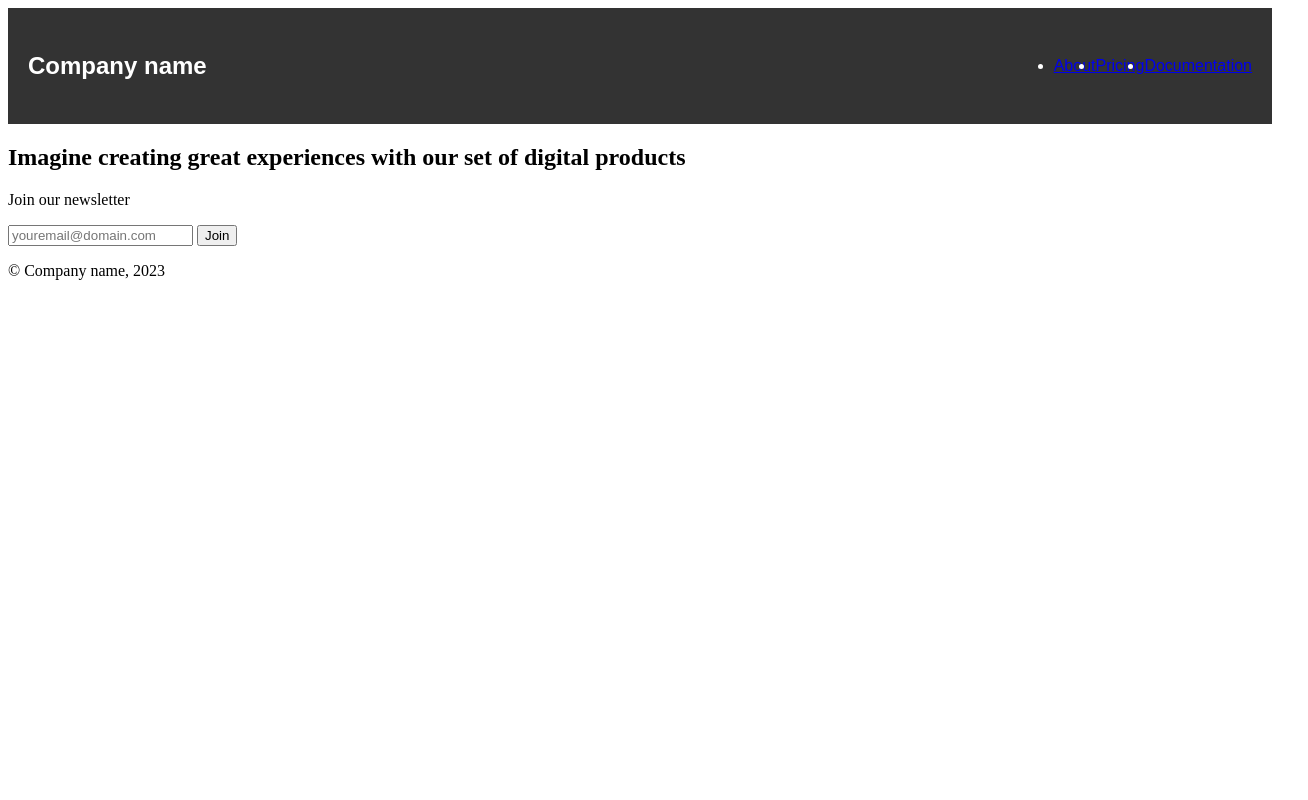
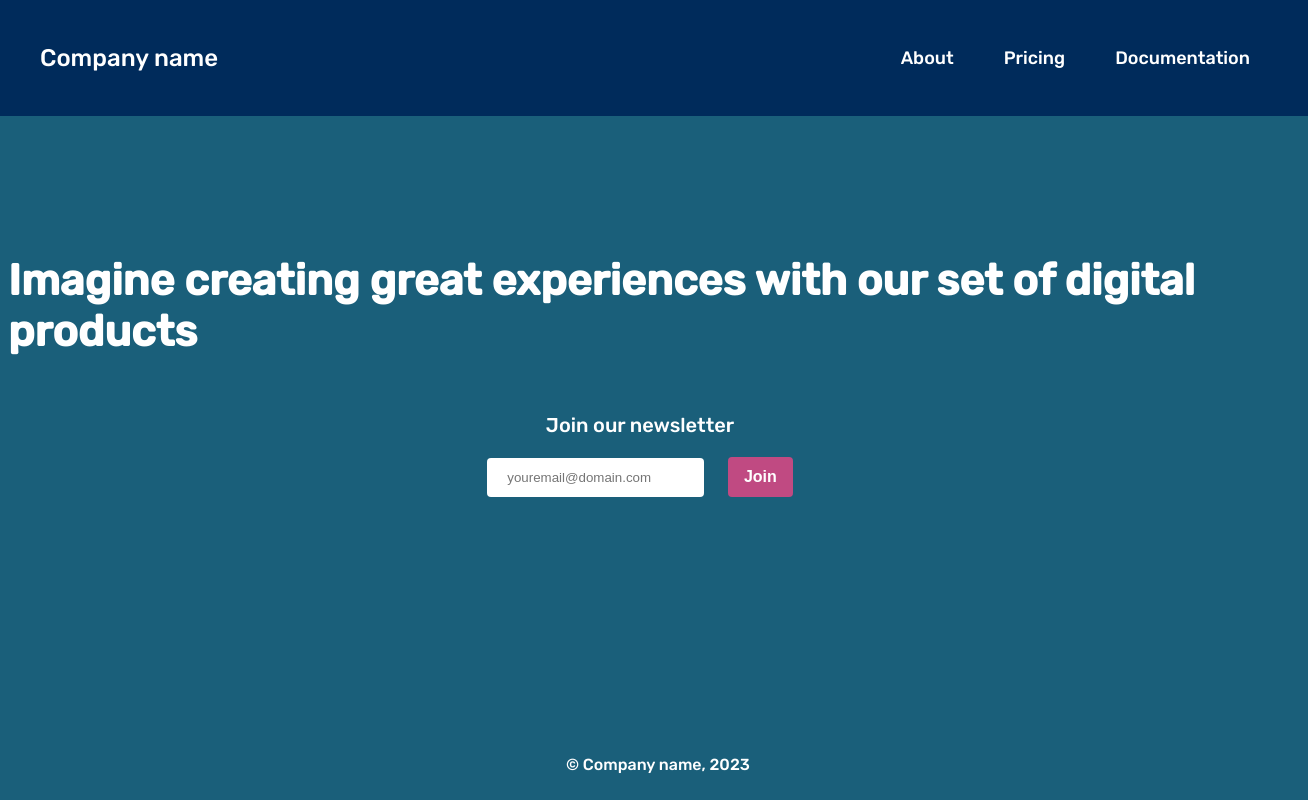
Before and after one commit to jegcode/html-examples, a plain HTML site: page exercises/landing_page/index.html in a window 1280 px wide. Shown: the whole page, 1308 px wide, since content can reach past the window. Drawn offline with Linux system fonts and the light colour scheme.

Commit message:
Updated styles

```diff
--- a/exercises/landing_page/styles.css
+++ b/exercises/landing_page/styles.css
@@ -1,18 +1,94 @@
+body, html {
+    font-family: 'Rubik', sans-serif;
+    background-color: #1A5F7A;
+    color: #fff;
+    overflow: hidden;
+}
+
+footer {
+    position: absolute;
+    bottom: 0;
+    width: 100%;
+    padding: 10px;
+}
+
+footer p {
+    text-align: center;
+}
+
 .navbar {
-    background-color: #333;
+    background-color: #002B5B;
     color: #fff;
     padding: 20px;
     display: flex;
     justify-content: space-between;
     align-items: center;
-    font-family: sans-serif;
+    max-width: 100%;
+    position: fixed;
+    top: 0;
+    left: 0;
+    width: 100%;
+    font-size: large;
+}
+
+input {
+    padding: 12px 20px;
+    border-radius: 4px;
+    box-sizing: border-box;
+    border: none;
+}
+
+button {
+    background-color: #C04A82;
+    border: none;
+    color: white;
+    padding: 11px 16px;
+    border-radius: 4px;
+    text-align: center;
+    text-decoration: none;
+    display: inline-block;
+    font-size: 16px;
+    cursor: pointer;
+    font-weight: bold;
+    margin-left: 20px;
 }
 
 .navbar-nav {
     display: flex;
+    list-style-type: none;
+    margin: 0;
+    padding: 0;
+}
+
+.call-to-action {
+    text-align: center;
+    font-weight: normal;
+    font-size: 20px;
+}
+
+.main {
+    display: flex;
+    flex-direction: column;
+    justify-content: center;
+    align-items: center;
+    height: 700px;
+    color: #fff;
+}
+
+.message {
+    font-size: 1.8rem;
+}
+
+.navbar-nav li {
+    margin-right: 50px;
 }
 
 .logo {
     font-size: 24px;
-    font-weight: bold;
+    margin-left: 20px;
 }
+
+a {
+    text-decoration: none;
+    color: #fff;
+}
```
